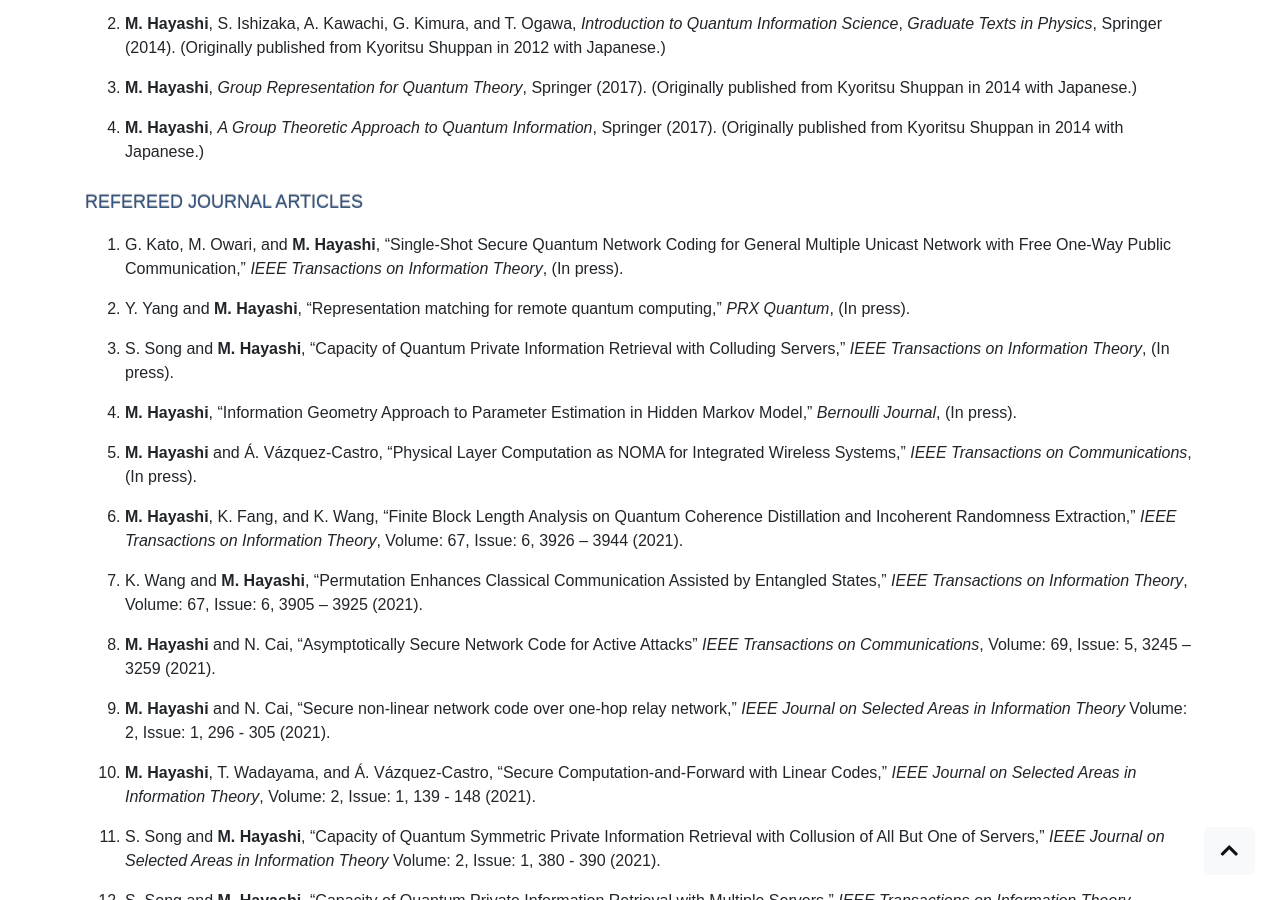
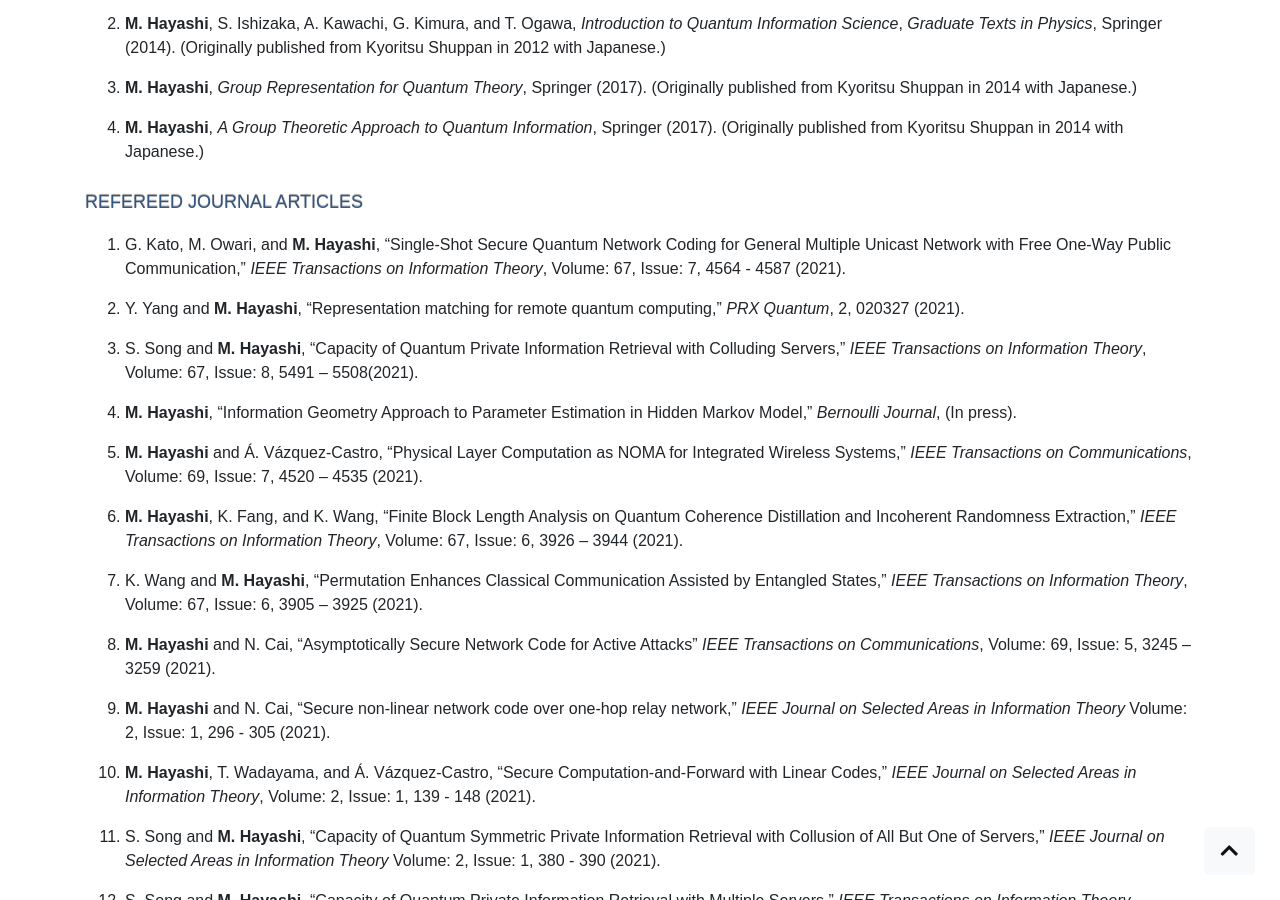
Before and after one commit to Quan-Sky/Masahito-Hayashi, a Jekyll site: the page built from publications.html, in a window 1280 px wide and 900 px high, scrolled down 304 px. Built offline with Jekyll 4.4.1, drawn with Linux system fonts in a browser that asks for light colours; nearby versions of some CDN libraries.

Commit message:
update paper information on  news and publications

```diff
--- a/_includes/publication-list.html
+++ b/_includes/publication-list.html
@@ -7,11 +7,11 @@
 </ol>
 <h3 id="refereed-journal-articles">Refereed journal articles</h3>
 <ol>
-<li><p>G. Kato, M. Owari, and <strong>M. Hayashi</strong>, “Single-Shot Secure Quantum Network Coding for General Multiple Unicast Network with Free One-Way Public Communication,” <span><em>IEEE Transactions on Information Theory</em></span>, (In press).</p></li>
-<li><p>Y. Yang and <strong>M. Hayashi</strong>, “Representation matching for remote quantum computing,” <span><em>PRX Quantum</em></span>, (In press).</p></li>
-<li><p>S. Song and <strong>M. Hayashi</strong>, “Capacity of Quantum Private Information Retrieval with Colluding Servers,” <span><em>IEEE Transactions on Information Theory</em></span>, (In press).</p></li>
+<li><p>G. Kato, M. Owari, and <strong>M. Hayashi</strong>, “Single-Shot Secure Quantum Network Coding for General Multiple Unicast Network with Free One-Way Public Communication,” <span><em>IEEE Transactions on Information Theory</em></span>, Volume: 67, Issue: 7, 4564 - 4587 (2021).</p></li>
+<li><p>Y. Yang and <strong>M. Hayashi</strong>, “Representation matching for remote quantum computing,” <span><em>PRX Quantum</em></span>, 2, 020327 (2021).</p></li>
+<li><p>S. Song and <strong>M. Hayashi</strong>, “Capacity of Quantum Private Information Retrieval with Colluding Servers,” <span><em>IEEE Transactions on Information Theory</em></span>, Volume: 67, Issue: 8, 5491 – 5508(2021).</p></li>
 <li><p><strong>M. Hayashi</strong>, “Information Geometry Approach to Parameter Estimation in Hidden Markov Model,” <span><em>Bernoulli Journal</em></span>, (In press).</p></li>
-<li><p><strong>M. Hayashi</strong> and Á. Vázquez-Castro, “Physical Layer Computation as NOMA for Integrated Wireless Systems,” <span><em>IEEE Transactions on Communications</em></span>, (In press).</p></li>
+<li><p><strong>M. Hayashi</strong> and Á. Vázquez-Castro, “Physical Layer Computation as NOMA for Integrated Wireless Systems,” <span><em>IEEE Transactions on Communications</em></span>, Volume: 69, Issue: 7, 4520 – 4535 (2021).</p></li>
 <li><p><strong>M. Hayashi</strong>, K. Fang, and K. Wang, “Finite Block Length Analysis on Quantum Coherence Distillation and Incoherent Randomness Extraction,” <span><em>IEEE Transactions on Information Theory</em></span>, Volume: 67, Issue: 6, 3926 – 3944 (2021).</p></li>
 <li><p>K. Wang and <strong>M. Hayashi</strong>, “Permutation Enhances Classical Communication Assisted by Entangled States,” <span><em>IEEE Transactions on Information Theory</em></span>, Volume: 67, Issue: 6, 3905 – 3925 (2021).</p></li>
 <li><p><strong>M. Hayashi</strong> and N. Cai, “Asymptotically Secure Network Code for Active Attacks” <span><em>IEEE Transactions on Communications</em></span>, Volume: 69, Issue: 5, 3245 – 3259 (2021).</p></li>
```
Also changed, not shown: _posts/2021-05-04-TIT.md (added, +10 -0 lines), _posts/2021-05-10-TIT.md (added, +10 -0 lines), _posts/2021-05-26-PRXQ.md (added, +10 -0 lines), 11 other files.
